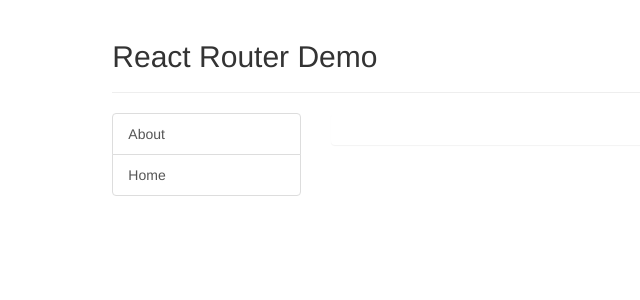
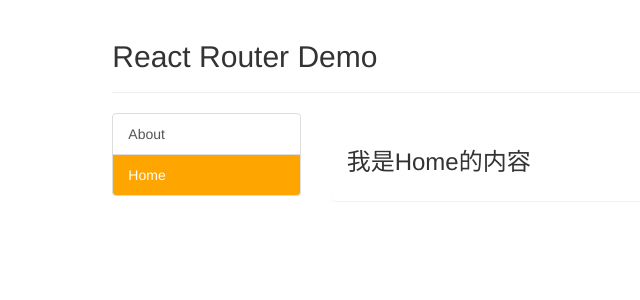
Before and after one commit to dongdong12138/react-router5-demo, a React (Create React App) app: page /home in a window 1280 px wide. Shown: the top 300 px of the page, without its empty margins (106-746 px from the left). Built offline with nearby package versions, Linux system fonts and the light colour scheme.

Commit message:
删除多级路由

```diff
--- a/src/App.js
+++ b/src/App.js
@@ -25,8 +25,8 @@
             {/*<NavLink activeClassName="highlight" className="list-group-item" to="/about">About</NavLink>*/}
             {/*<NavLink activeClassName="highlight" className="list-group-item" to="/home">Home</NavLink>*/}
 
-            <MyNavLink to="/dongdong/about">About</MyNavLink>
-            <MyNavLink to="/dongdong/home">Home</MyNavLink>
+            <MyNavLink to="/about">About</MyNavLink>
+            <MyNavLink to="/home">Home</MyNavLink>
 
           </div>
         </div>
@@ -36,8 +36,8 @@
 
               {/*注册路由*/}
               <Switch>
-                <Route path="/dongdong/about" component={About}/>
-                <Route path="/dongdong/home" component={Home}/>
+                <Route path="/about" component={About}/>
+                <Route path="/home" component={Home}/>
               </Switch>
 
             </div>
```
